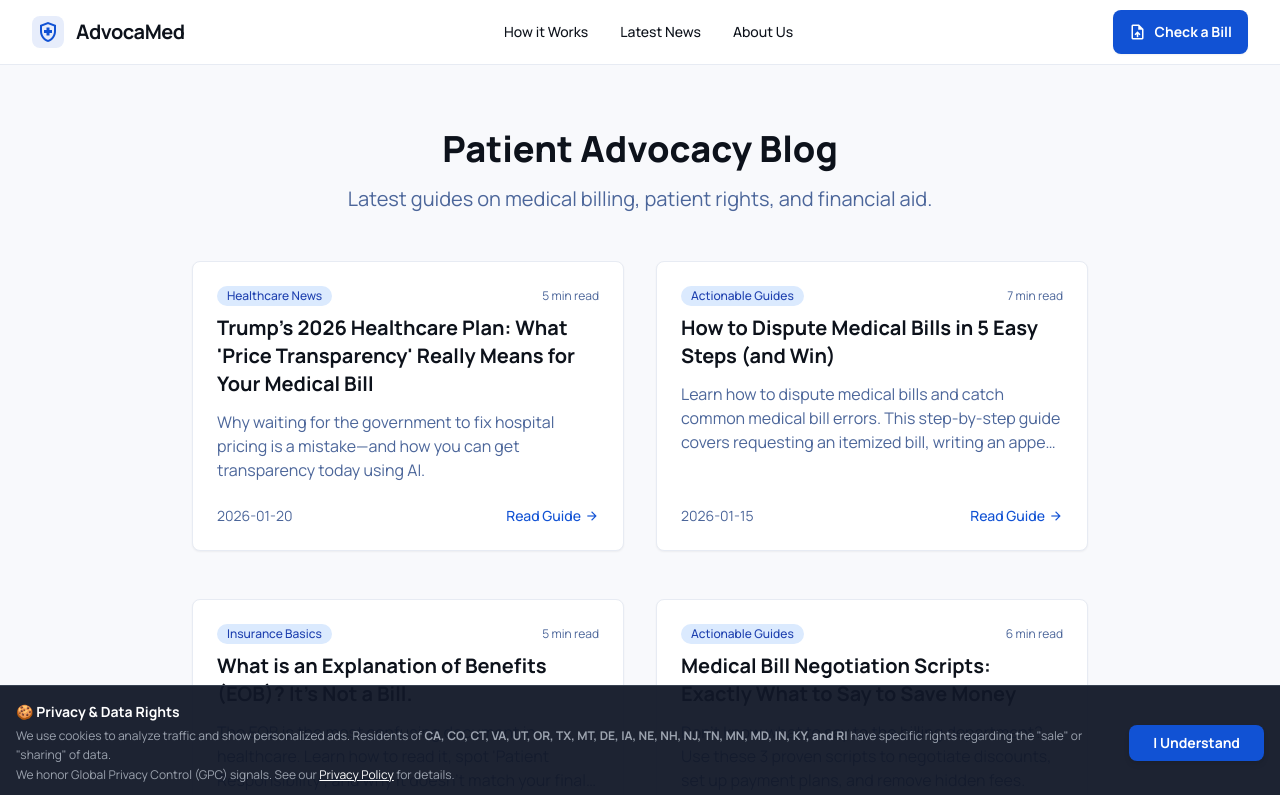
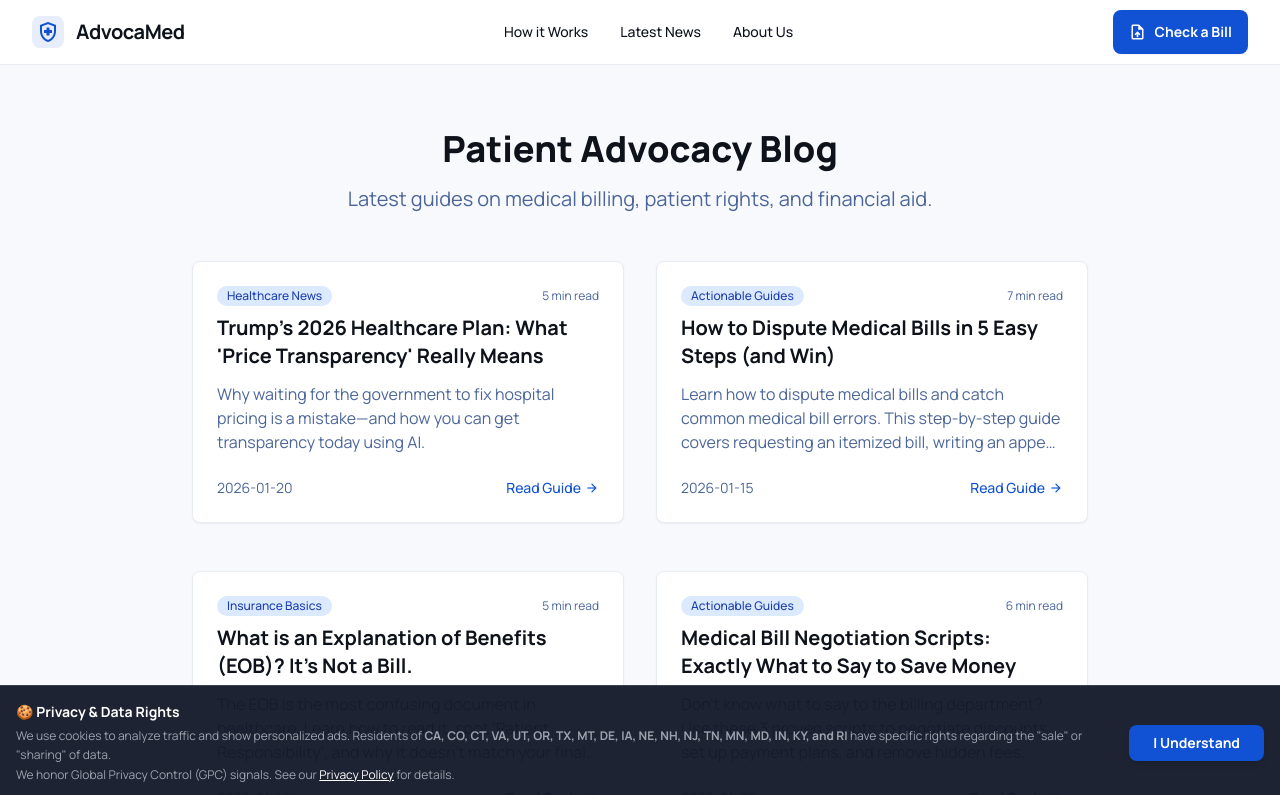
Before and after one commit to gkswjdgb/advocamed-ai, a React (Vite) app in the folder advocamed.ai/: page /blog in a window 1280 px wide. Shown: the top 795 px of the page. Built offline with nearby package versions, Linux system fonts and the light colour scheme.

Commit message:
Update blogPosts.ts

```diff
--- a/advocamed.ai/data/blogPosts.ts
+++ b/advocamed.ai/data/blogPosts.ts
@@ -1,14 +1,14 @@
-
 import { BlogPost } from '../types';
 
 export const blogPosts: BlogPost[] = [
   {
     id: "trump-healthcare-plan-2026",
-    title: "Trump’s 2026 Healthcare Plan: What 'Price Transparency' Really Means for Your Medical Bill",
+    title: "Trump’s 2026 Healthcare Plan: What 'Price Transparency' Really Means",
     excerpt: "Why waiting for the government to fix hospital pricing is a mistake—and how you can get transparency today using AI.",
     date: "2026-01-20",
     readingTime: "5 min read",
     category: "Healthcare News",
+    imageUrl: "https://images.unsplash.com/photo-1576091160550-217358c7e618?q=80&w=800&auto=format&fit=crop", // Medical Tech/Chart
     content: `
       <p class="mb-6 text-lg leading-relaxed text-gray-700">
         President Trump has announced a sweeping "Great Healthcare Plan" for 2026, putting <strong>Price Transparency</strong> and Lower Insurance Premiums at the center of his agenda.
@@ -83,6 +83,7 @@ export const blogPosts: BlogPost[] = [
     date: "2026-01-15",
     readingTime: "7 min read",
     category: "Actionable Guides",
+    imageUrl: "https://images.unsplash.com/photo-1554224155-8d04cb21cd6c?q=80&w=800&auto=format&fit=crop", // Calculator and papers
     content: `
       <p class="mb-6 text-lg leading-relaxed text-gray-700">
         Finding an error on your medical bill is frustrating, but it is extremely common. Estimates suggest up to <strong>80% of medical bills contain errors</strong>. The good news is that you have a legal right to dispute them.
@@ -135,6 +136,7 @@ export const blogPosts: BlogPost[] = [
     date: "2026-01-10",
     readingTime: "5 min read",
     category: "Insurance Basics",
+    imageUrl: "https://images.unsplash.com/photo-1556742049-0cfed4f7a07d?q=80&w=800&auto=format&fit=crop", // Bill reading
     content: `
       <p class="mb-6 text-lg leading-relaxed text-gray-700">
         You open your mail and see a document that looks exactly like a bill. It lists thousands of dollars in charges. But in big bold letters, it says: <strong>"THIS IS NOT A BILL."</strong>
@@ -203,6 +205,7 @@ export const blogPosts: BlogPost[] = [
     date: "2026-01-02",
     readingTime: "6 min read",
     category: "Actionable Guides",
+    imageUrl: "https://images.unsplash.com/photo-1521791136064-798591d72544?q=80&w=800&auto=format&fit=crop", // Handshake/Agreement
     content: `
       <p class="mb-6 text-lg leading-relaxed text-gray-700">
         Talking to a hospital billing department is intimidating. But remember: <strong>medical bills are negotiable</strong>. Hospitals would rather get paid <em>something</em> now than sell your debt to a collector for pennies later.
@@ -257,6 +260,7 @@ export const blogPosts: BlogPost[] = [
     date: "2025-12-27",
     readingTime: "5 min read",
     category: "Financial Aid",
+    imageUrl: "https://images.unsplash.com/photo-1532938911079-1b06ac7ceec7?q=80&w=800&auto=format&fit=crop", // Support/Hands
     content: `
       <div class="bg-blue-50 border-l-4 border-blue-500 p-4 mb-8">
         <p class="font-bold text-blue-900">Key Takeaway</p>
@@ -364,6 +368,7 @@ export const blogPosts: BlogPost[] = [
     date: "2026-01-01",
     readingTime: "4 min read",
     category: "Billing Secrets",
+    imageUrl: "https://images.unsplash.com/photo-1554224154-26032ffc0d07?q=80&w=800&auto=format&fit=crop", // Receipt/Audit
     content: `
       <p class="mb-6 text-lg leading-relaxed text-gray-700">
         Imagine going to a grocery store, buying 50 items, and getting a receipt that just says "Food: $400". You wouldn't pay it. Yet, this is exactly what hospitals send you.
@@ -418,6 +423,7 @@ export const blogPosts: BlogPost[] = [
     date: "2025-12-30",
     readingTime: "5 min read",
     category: "Legal Rights",
+    imageUrl: "https://images.unsplash.com/photo-1589829085413-56de8ae18c73?q=80&w=800&auto=format&fit=crop", // Gavel/Law
     content: `
       <p class="mb-6 text-lg leading-relaxed text-gray-700">
         A common fear is being sued for old medical bills. The good news? Debt collectors have a deadline. This is called the <strong>Statute of Limitations</strong>.
@@ -473,6 +479,7 @@ export const blogPosts: BlogPost[] = [
     date: "2025-12-26",
     readingTime: "4 min read",
     category: "Billing Errors",
+    imageUrl: "https://images.unsplash.com/photo-1516321318423-f06f85e504b3?q=80&w=800&auto=format&fit=crop", // Code/Computer
     content: `
       <p class="mb-6 text-lg leading-relaxed text-gray-700">
         Medical bills look like a foreign language. But the most important part is the <strong>CPT Code</strong> (Current Procedural Terminology). If this 5-digit number is wrong, you are overpaying.
@@ -537,6 +544,7 @@ export const blogPosts: BlogPost[] = [
     date: "2025-12-25",
     readingTime: "6 min read",
     category: "Legal Rights",
+    imageUrl: "https://images.unsplash.com/photo-1519494026892-80bbd2d6fd0d?q=80&w=800&auto=format&fit=crop", // Hospital/Emergency
     content: `
       <p class="mb-6 text-lg leading-relaxed text-gray-700">
         Have you ever gone to an in-network hospital, only to get a huge bill from an anesthesiologist you never met? This "Balance Billing" is now largely <strong>illegal</strong> under the No Surprises Act (2022).
```
